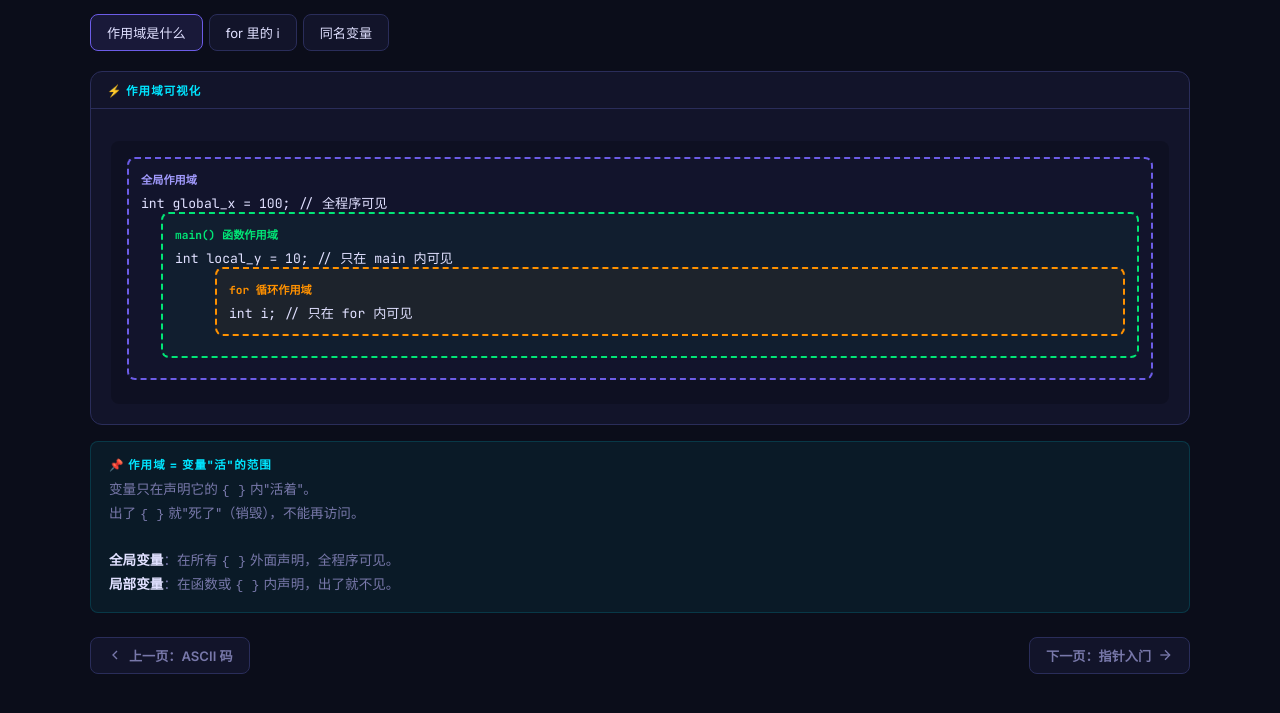
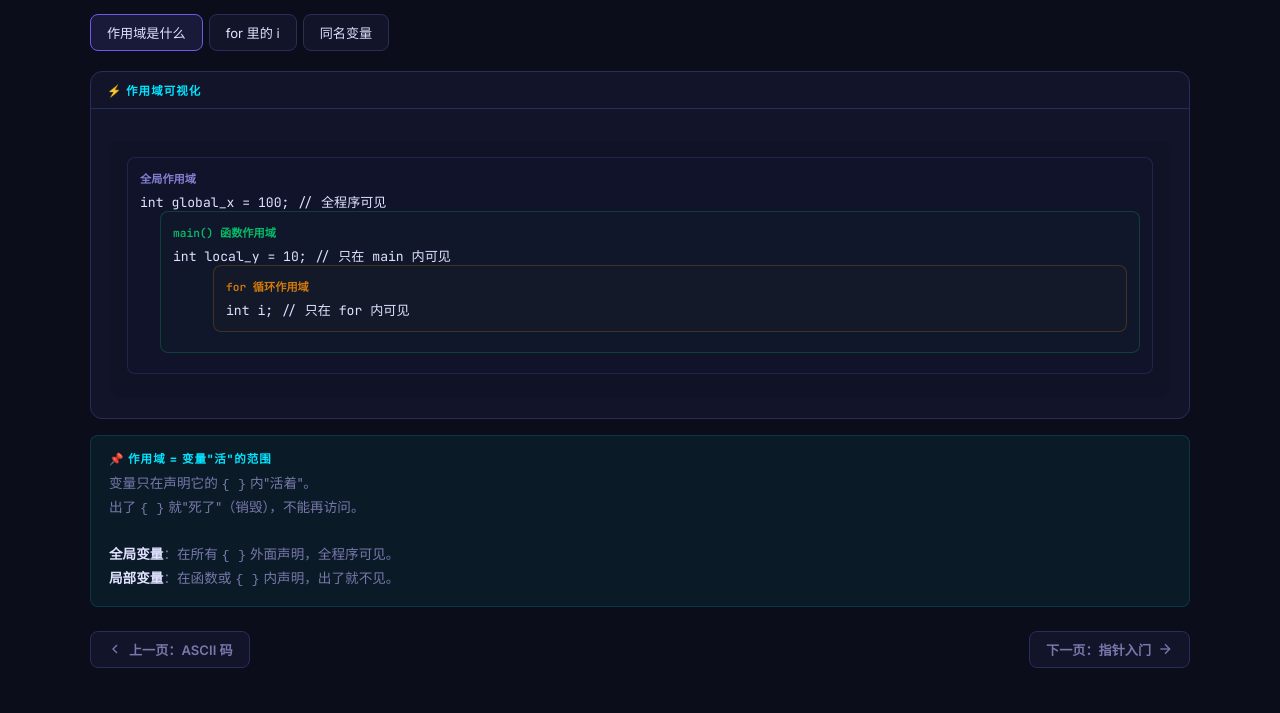
Before and after one commit to Pytvr42373/c-workshop, a plain HTML site: page courseware/scope.html in a window 1280 px wide. Shown: the part 79-792 px from the top of the page. Drawn offline with Linux system fonts and the light colour scheme.

Commit message:
字符串：maxlength=9+超限警告；作用域：可视化颜色优化

```diff
--- a/courseware/scope.html
+++ b/courseware/scope.html
@@ -54,12 +54,12 @@
   .next-link a svg { width: 16px; height: 16px; stroke: currentColor; fill: none; stroke-width: 2; }
   .error-box { padding: 12px 16px; background: rgba(255,71,87,0.08); border: 1px solid rgba(255,71,87,0.2); border-radius: 8px; margin-top: 12px; font-family: 'JetBrains Mono', monospace; font-size: 0.75rem; color: var(--red); }
   .ok-box { padding: 12px 16px; background: rgba(0,230,118,0.08); border: 1px solid rgba(0,230,118,0.2); border-radius: 8px; margin-top: 12px; font-family: 'JetBrains Mono', monospace; font-size: 0.75rem; color: var(--green); }
-  .scope-vis { padding: 16px; background: rgba(0,0,0,0.2); border-radius: 8px; margin-top: 12px; }
-  .scope-block { border: 2px dashed; border-radius: 8px; padding: 12px; margin-bottom: 8px; }
-  .scope-global { border-color: var(--accent); background: rgba(108,92,231,0.05); }
-  .scope-local { border-color: var(--green); background: rgba(0,230,118,0.05); margin-left: 20px; }
-  .scope-for { border-color: var(--orange); background: rgba(255,145,0,0.05); margin-left: 40px; }
-  .scope-label { font-size: 0.7rem; font-weight: 700; margin-bottom: 6px; font-family: 'JetBrains Mono', monospace; }
+  .scope-vis { padding: 16px; background: rgba(0,0,0,0.1); border-radius: 8px; margin-top: 12px; }
+  .scope-block { border: 1px solid; border-radius: 8px; padding: 12px; margin-bottom: 8px; }
+  .scope-global { border-color: rgba(108,92,231,0.2); background: rgba(108,92,231,0.02); }
+  .scope-local { border-color: rgba(0,230,118,0.2); background: rgba(0,230,118,0.02); margin-left: 20px; }
+  .scope-for { border-color: rgba(255,145,0,0.2); background: rgba(255,145,0,0.02); margin-left: 40px; }
+  .scope-label { font-size: 0.7rem; font-weight: 600; margin-bottom: 6px; font-family: 'JetBrains Mono', monospace; opacity: 0.7; }
 </style>
 </head>
 <body>
@@ -86,13 +86,13 @@ const TOPICS = [
         <div class="panel-body">
           <div class="scope-vis">
             <div class="scope-block scope-global">
-              <div class="scope-label" style="color:var(--accent2);">全局作用域</div>
+              <div class="scope-label" style="color:var(--accent2);opacity:0.8">全局作用域</div>
               <div style="font-family:'JetBrains Mono',monospace; font-size:0.82rem; color:var(--text);">int global_x = 100;  // 全程序可见</div>
               <div class="scope-block scope-local">
-                <div class="scope-label" style="color:var(--green);">main() 函数作用域</div>
+                <div class="scope-label" style="color:var(--green);opacity:0.8">main() 函数作用域</div>
                 <div style="font-family:'JetBrains Mono',monospace; font-size:0.82rem; color:var(--text);">int local_y = 10;  // 只在 main 内可见</div>
                 <div class="scope-block scope-for">
-                  <div class="scope-label" style="color:var(--orange);">for 循环作用域</div>
+                  <div class="scope-label" style="color:var(--orange);opacity:0.8">for 循环作用域</div>
                   <div style="font-family:'JetBrains Mono',monospace; font-size:0.82rem; color:var(--text);">int i;  // 只在 for 内可见</div>
                 </div>
               </div>
```
Also changed, not shown: courseware/strings.html (+14 -1 lines).
